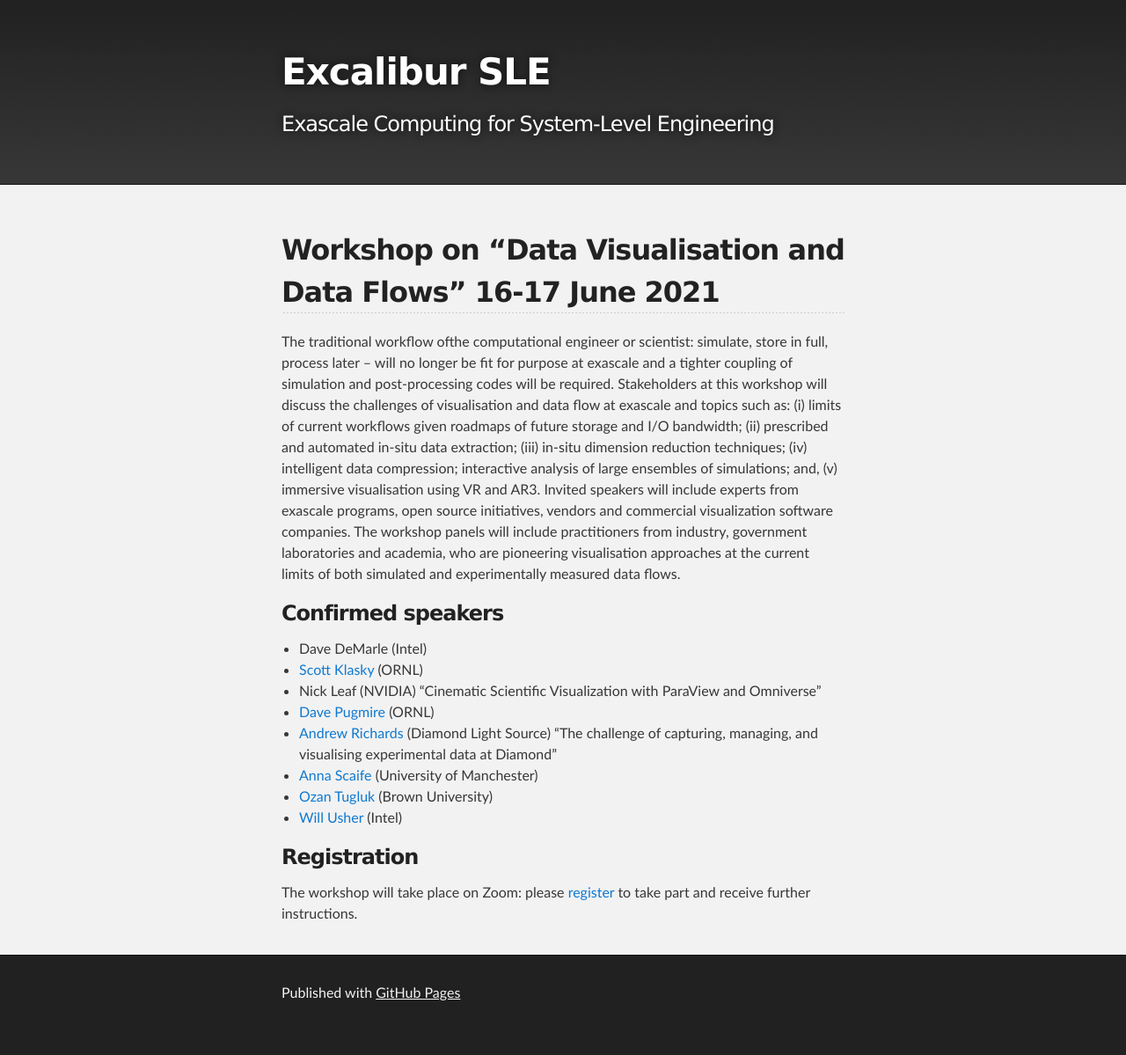
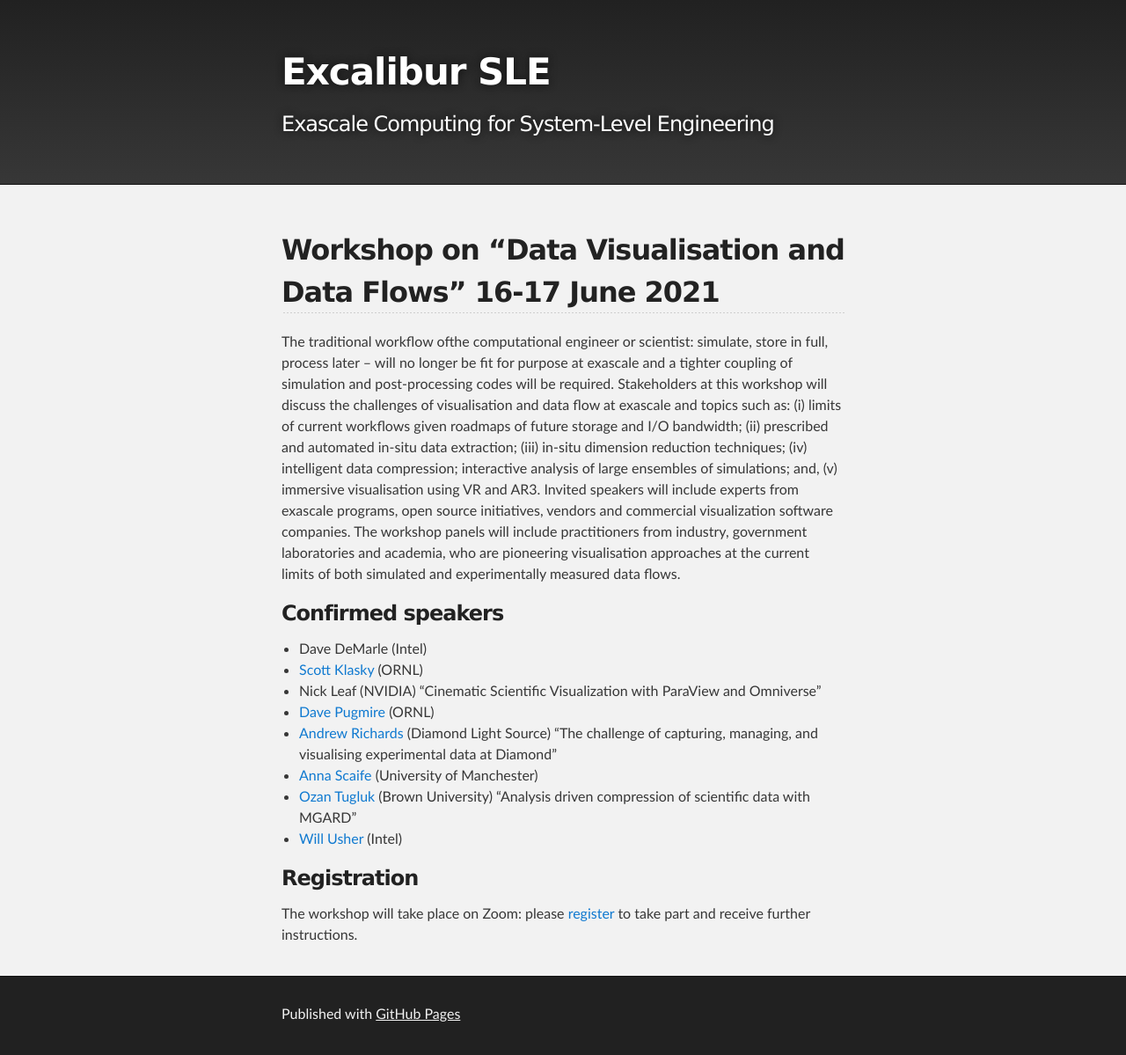
Before and after one commit to Excalibur-SLE/Excalibur-SLE.github.io, a Jekyll site: the page built from workshop5.md, in a window 1280 px wide. Shown: the whole page at 88% size. Built offline with Jekyll 4.4.1, drawn with Linux system fonts in a browser that asks for light colours; our own code applies the rules of GitHub Pages for plain Markdown files; before the commit the page ends 1175 px from its top, so only the background shows below that.

Commit message:
OT talk title added

```diff
--- a/workshop5.md
+++ b/workshop5.md
@@ -29,7 +29,7 @@ experimentally measured data flows.
 * [Dave Pugmire](https://csmd.ornl.gov/profile/dave-pugmire) (ORNL)
 * [Andrew Richards](https://www.diamond.ac.uk/Home/News/LatestNews/2017/19-01-17.html) (Diamond Light Source) "The challenge of capturing, managing, and visualising experimental data at Diamond"
 * [Anna Scaife](https://www.skatelescope.org/teamska/anna-scaife) (University of Manchester)
-* [Ozan Tugluk](https://appliedmath.brown.edu/people/ozan-tugluk) (Brown University)
+* [Ozan Tugluk](https://appliedmath.brown.edu/people/ozan-tugluk) (Brown University) "Analysis driven compression of scientific data with MGARD"
 * [Will Usher](https://www.willusher.io) (Intel)
 
 ### Registration
```
